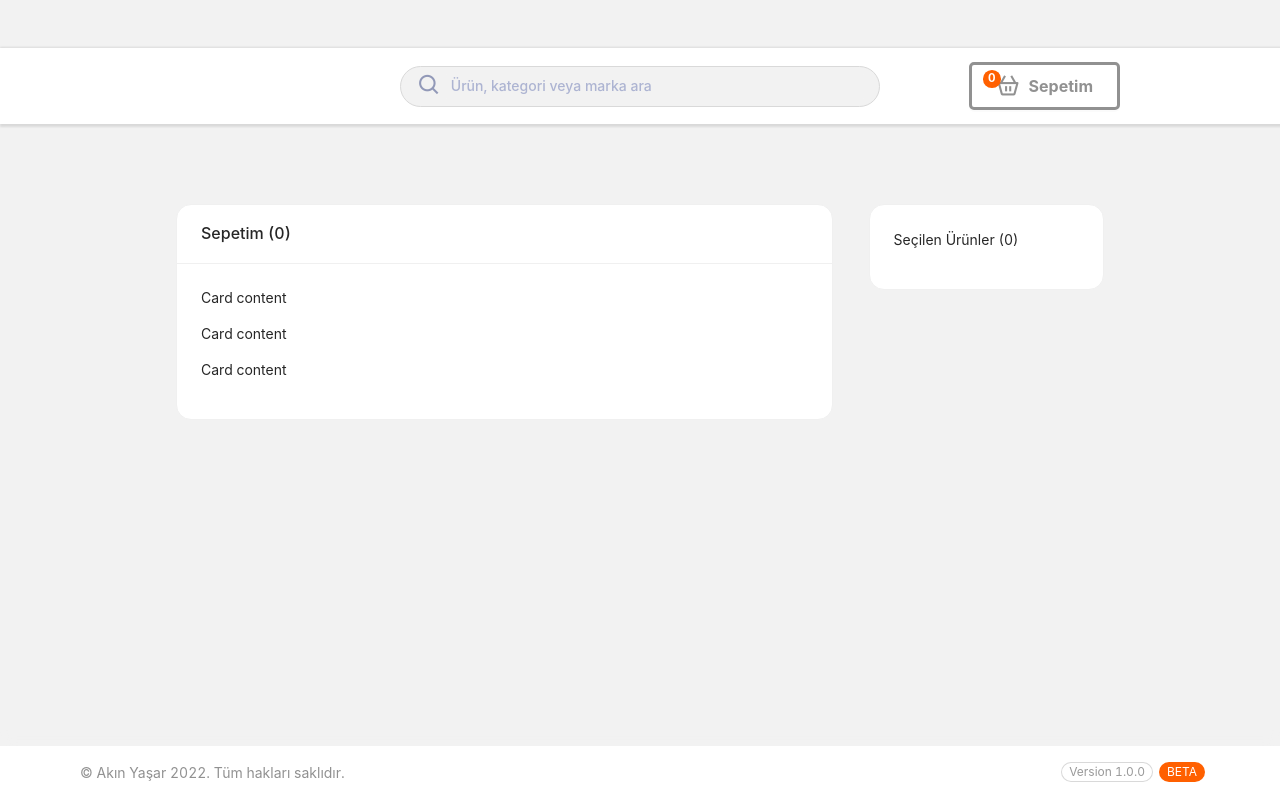
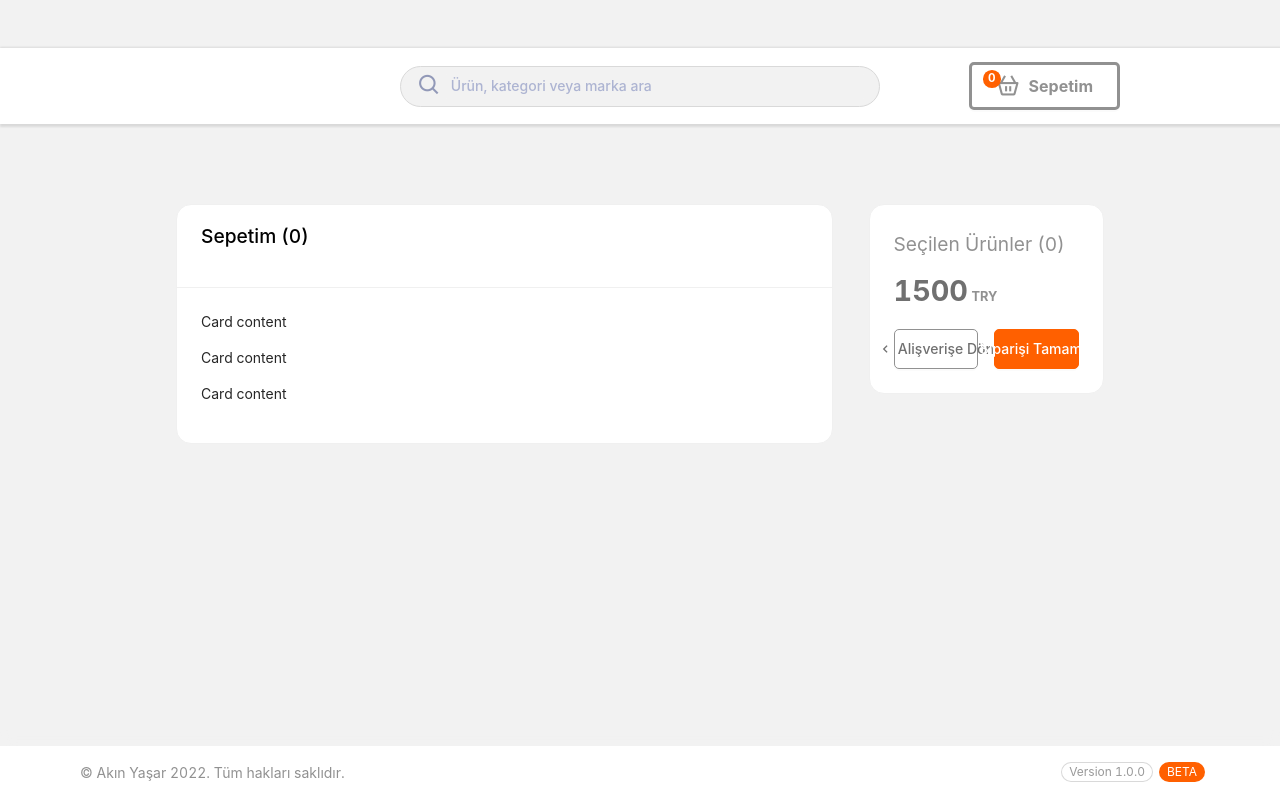
Before and after one commit to akinyasar/mini-basket-app, a Vue app: page /basket in a window 1280 px wide. Built offline with nearby package versions, Linux system fonts and the light colour scheme; what vue-sweetalert2 would draw is missing.

Commit message:
:rocket: Basket order menu design.

```diff
--- a/src/assets/styles/variables.scss
+++ b/src/assets/styles/variables.scss
@@ -2,6 +2,7 @@
   --color-white: #fff;
   --color-black: #000;
   --color-orange: #ff6000;
+  --color-orange-darker: #d05000;
   --color-light-primary: #919191;
   --color-light-secondary: #f2f2f2;
   --color-dark-text: #707070;
--- a/src/components/basket/BasketOrderMenu.vue
+++ b/src/components/basket/BasketOrderMenu.vue
@@ -1,9 +1,103 @@
 <template>
-    <p>Seçilen Ürünler (0)</p>
+  <div class="basket-order-menu-container">
+    <a-row>
+      <a-col class="basket-order-menu-title" :span="24"
+        >Seçilen Ürünler ({{ basketCount }})</a-col
+      >
+      <a-col class="basket-order-menu-price mt-2" :span="24">
+        <div>
+          <span>1500</span>
+          <span class="currency"> TRY</span>
+        </div>
+      </a-col>
+    </a-row>
+    <a-row class="mt-4">
+      <a-col class="basket-back-button" :span="12">
+        <a-button
+          @click="() => router.push('/')"
+          size="large"
+          :loading="loading"
+          block
+        >
+          <i class="bx bx-chevron-left bx-xs pr-1"></i>
+          Alişverişe Dön
+        </a-button></a-col
+      >
+      <a-col class="basket-order-button" :span="12">
+        <a-button
+          @click="addToBasket(product)"
+          size="large"
+          :loading="loading"
+          block
+        >
+          Şiparişi Tamamla
+        </a-button></a-col
+      >
+    </a-row>
+  </div>
 </template>
 
 <script setup>
 import { ref, reactive, inject, computed, onMounted } from "vue";
+import { useRouter } from "vue-router";
+import { useBasketStore } from "@/stores/basket/basket.store";
+
+const router = useRouter();
+const basketStore = useBasketStore();
+
+const basketCount = computed(() => basketStore.getBasketCount);
 </script>
 
-<style scoped lang="scss"></style>
+<style scoped lang="scss">
+.basket-order-menu-container {
+  .basket-order-menu-title {
+    font-size: 1.2rem;
+    color: var(--color-light-primary);
+  }
+  .basket-order-menu-price {
+    font-size: 1.8rem;
+    font-weight: bold;
+    color: var(--color-dark-text);
+    .currency {
+      font-size: 0.8rem;
+      color: var(--color-light-primary);
+    }
+  }
+  .basket-order-button {
+    padding-left: 0.5rem;
+    button {
+      display: flex;
+      align-items: center;
+      justify-content: center;
+      color: var(--color-white);
+      background-color: var(--color-orange);
+      border-color: var(--color-orange);
+      font-weight: 500;
+      padding: 0rem 1.5rem;
+      border-radius: 5px;
+      transition: all 0.4s;
+    }
+    button:hover {
+      background-color: var(--color-orange-darker);
+    }
+  }
+  .basket-back-button {
+    padding-right: 0.5rem;
+    button {
+      display: flex;
+      align-items: center;
+      justify-content: center;
+      color: var(--color-dark-text);
+      background-color: var(--color-white);
+      border-color: var(--color-light-primary);
+      font-weight: 500;
+      padding: 0rem 1.5rem;
+      border-radius: 5px;
+      transition: all 0.4s;
+    }
+  }
+  button:hover {
+    background-color: var(--color-light-secondary);
+  }
+}
+</style>
--- a/src/views/BasketView.vue
+++ b/src/views/BasketView.vue
@@ -2,7 +2,12 @@
   <div class="basket-view-container">
     <a-row>
       <a-col class="xs-order-1" :xs="24" :md="15" :lg="16" :xl="17" :xxl="18">
-        <a-card title="Sepetim (0)" class="basket-view-card-style">
+        <a-card class="basket-view-card-style">
+          <template #title>
+            <p class="basket-view-title">
+              Sepetim ({{ basketCount }})
+            </p></template
+          >
           <basket-product-card />
         </a-card>
       </a-col>
@@ -26,10 +31,19 @@
 import { ref, reactive, inject, computed, onMounted } from "vue";
 import BasketProductCard from "@/components/basket/BasketProductCard.vue";
 import BasketOrderMenu from "@/components/basket/BasketOrderMenu.vue";
+import { useBasketStore } from "@/stores/basket/basket.store";
+
+const basketStore = useBasketStore();
+
+const basketCount = computed(() => basketStore.getBasketCount);
 </script>
 
 <style scoped lang="scss">
 .basket-view-container {
+  .basket-view-title {
+    font-size: 1.2rem;
+    color: var(--color-black);
+  }
   .basket-view-card-style {
     width: 100%;
     border-radius: 15px;
```
